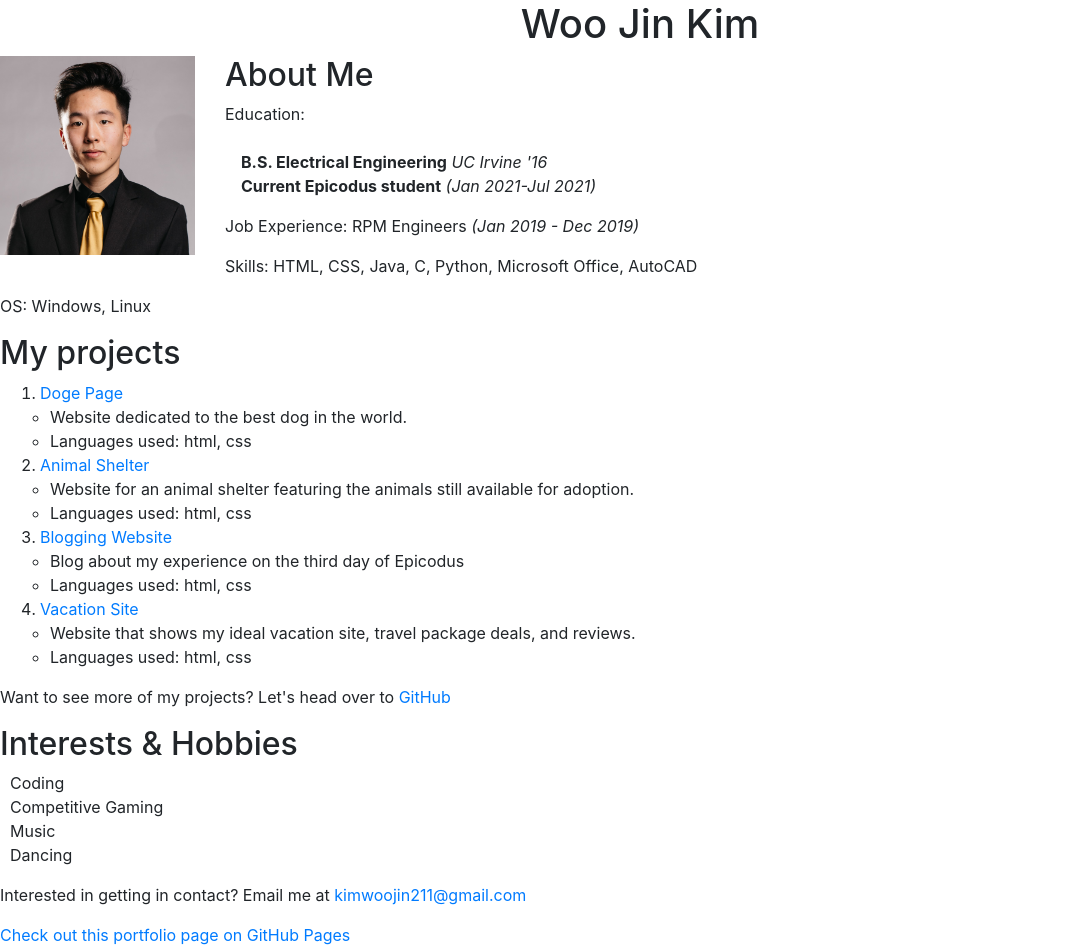
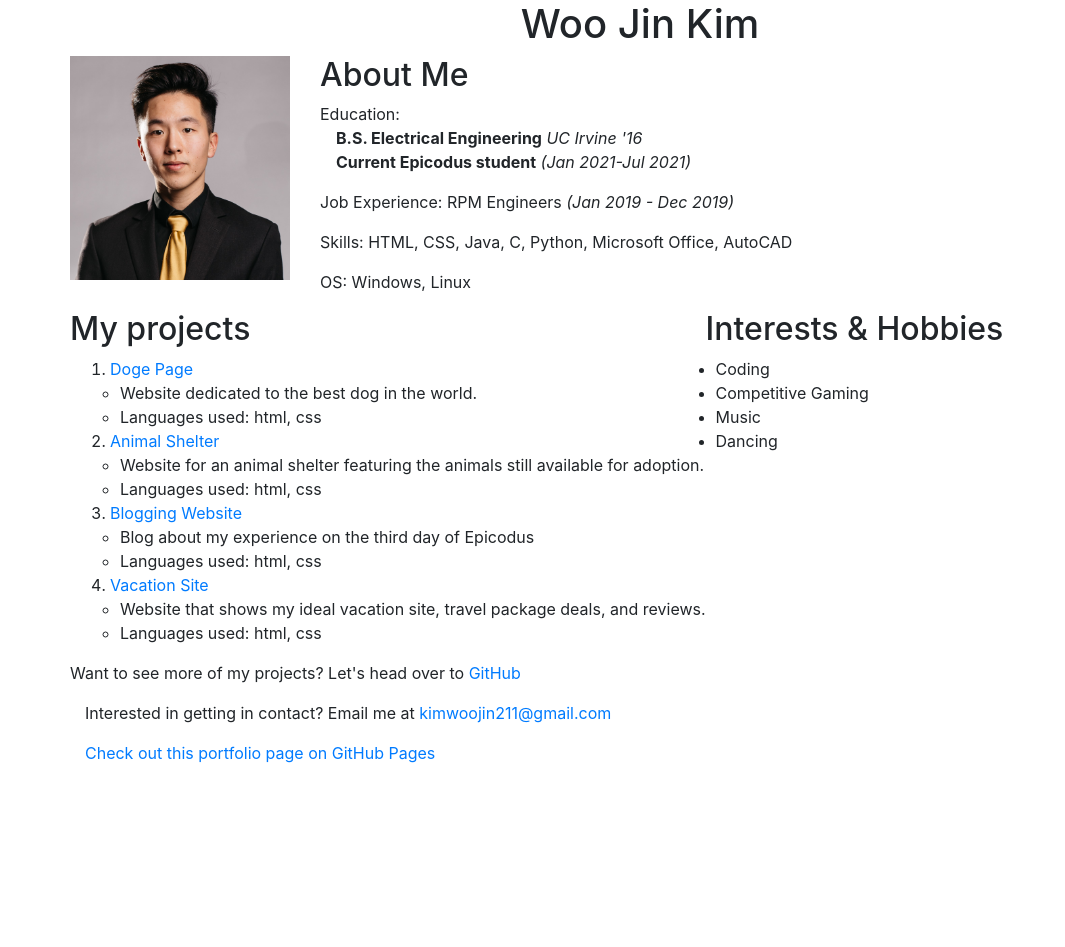
Before and after one commit to kimwoojin211/portfolio, a plain HTML site: page index.html in a window 1280 px wide. Shown: the whole page, without its empty margins (0-1065 px from the left). After the commit the page ends 800 px from the top, so only its background shows below. Drawn offline with Linux system fonts and the light colour scheme.

Commit message:
implement bootstrap container and rows to body.

```diff
--- a/css/styles.css
+++ b/css/styles.css
@@ -1,5 +1,5 @@
 img{
-  width: 225px;
+  width: 250px;
   height: auto;
   float: left;
   padding-right: 30px;
@@ -11,7 +11,9 @@ ul{
 }
 
 .profile{
+  margin: auto;
   text-align: center;
+  width: 100%;
 }
 
 .date{
@@ -29,4 +31,5 @@ ul{
 .footer{
   position: relative;
   bottom: 0%;
+  text-align: left;
 }
--- a/index.html
+++ b/index.html
@@ -1,19 +1,16 @@
-<!--
-    Added indenting to ul's, add footer class, add bootstrap
-    Tried for 30 minutes to format bottom half (project list and hobbies section) with floats, but too convoluted
-    Adding bootstrap.css file to implement grids.
-  -->
-
 <!DOCTYPE html>
 <html lang="en-us">
 
 <head>
+  <link href="css/styles.css" rel="stylesheet" type="text/css">
   <link href="css/bootstrap.css" rel="stylesheet" type="text/css">
-  <link href="css/styles.css" rel="stylesheet" type="text/css">
   <title>Woo Jin Kim</title>
 </head>
 
 <body>
+  <div class="container">
+    <div class="row">
+
       <div class="profile">
         <h1>Woo Jin Kim</h1>
 
@@ -21,7 +18,7 @@
 
         <div class="about">
           <h2>About Me</h2>
-      <p>Education: <br> <br>
+          <p>Education: <br>
             &emsp;<strong>B.S. Electrical Engineering</strong> <span class="date">UC Irvine '16</span> <br>
             &emsp;<strong>Current Epicodus student</strong> <span class="date">(Jan 2021-Jul 2021)</span>
           </p>
@@ -30,7 +27,9 @@
           <p>OS: Windows, Linux</p>
         </div>
       </div>
+    </div>
 
+    <div class="row">
       <div class="projects">
         <h2>My projects</h2>
         <ol>
@@ -77,11 +76,14 @@
         </ul>
       </div>
 
+    </div>
+
     <div class="footer">
       <p>Interested in getting in contact? Email me at <a href="mailto:kimwoojin211@gmail.com">kimwoojin211@gmail.com</a></p>
 
       <a href="https://300hHZ.github.io/portfolio">Check out this portfolio page on GitHub Pages</a>
     </div>
+  </div>
 </body>
 
 </html>
```
Lines whose indentation alone changed are shown as unchanged.
